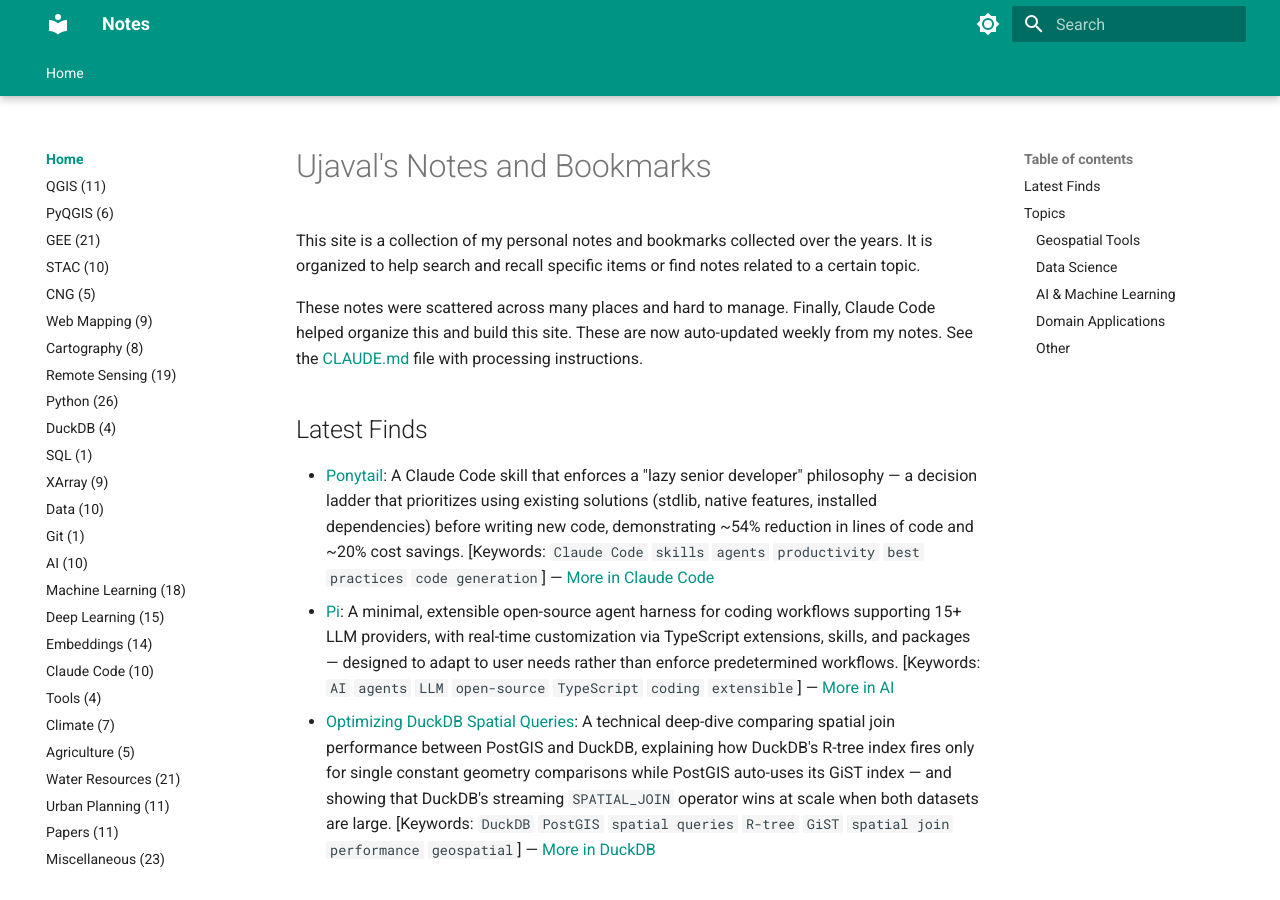
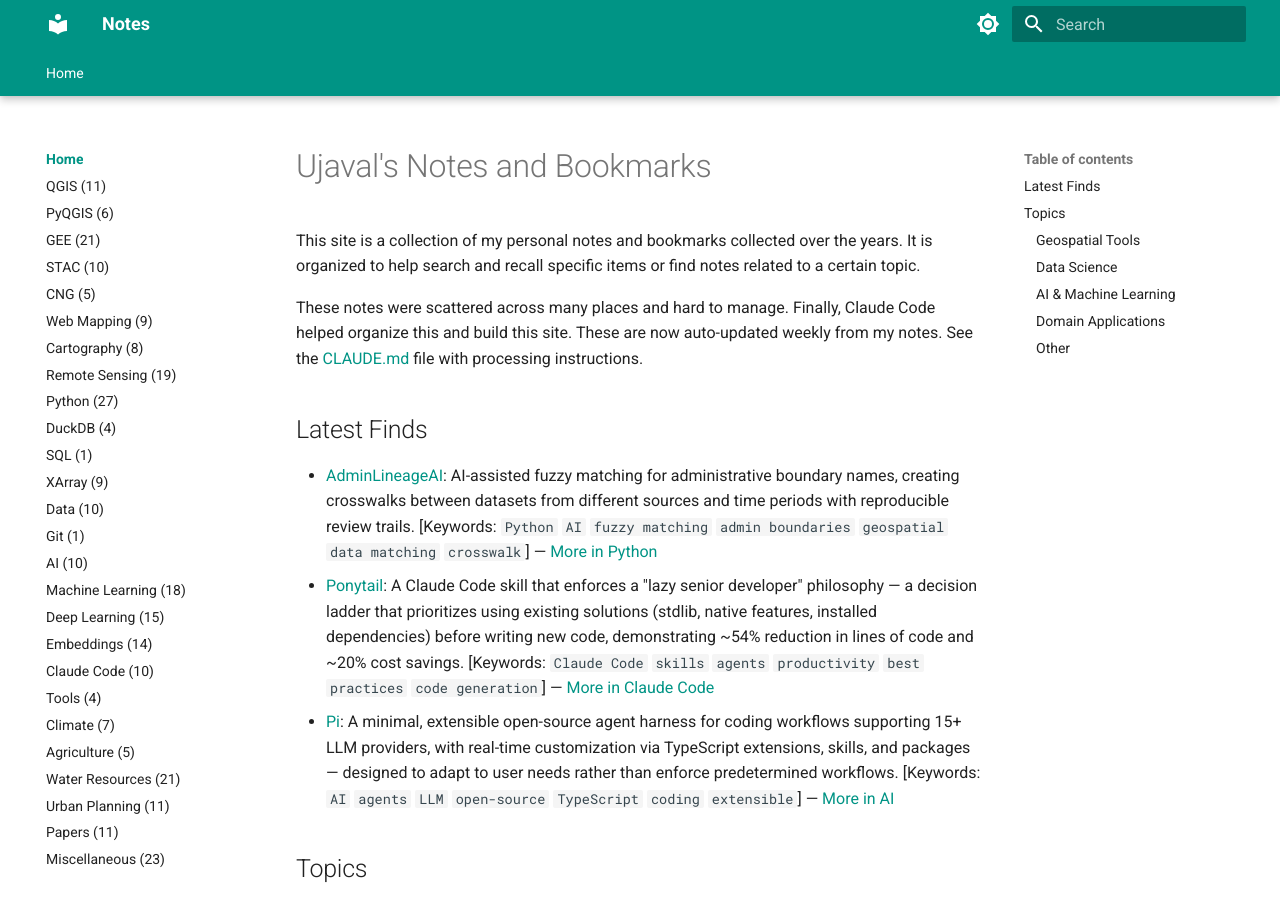
Before and after one commit to spatialthoughts/notes, an MkDocs documentation site: the page built from content/index.md, in a window 1280 px wide and 900 px high. Built offline with MkDocs 1.6.1 and Material for MkDocs 9.7.7, drawn with Linux system fonts in a browser that asks for light colours.

Commit message:
Process 2026-06-23 daily notes: add AdminLineageAI to Python; update Latest Finds
Co-Authored-By: Claude Sonnet 4.6 <noreply@anthropic.com>

```diff
--- a/content/index.md
+++ b/content/index.md
@@ -6,9 +6,9 @@ These notes were scattered across many places and hard to manage. Finally, Claud
 
 ## Latest Finds
 
+- [AdminLineageAI](https://github.com/TahaIbrahimSiddiqui/AdminLineageAI): AI-assisted fuzzy matching for administrative boundary names, creating crosswalks between datasets from different sources and time periods with reproducible review trails. [Keywords: `Python` `AI` `fuzzy matching` `admin boundaries` `geospatial` `data matching` `crosswalk`] — [More in Python](Python.md)
 - [Ponytail](https://github.com/DietrichGebert/ponytail): A Claude Code skill that enforces a "lazy senior developer" philosophy — a decision ladder that prioritizes using existing solutions (stdlib, native features, installed dependencies) before writing new code, demonstrating ~54% reduction in lines of code and ~20% cost savings. [Keywords: `Claude Code` `skills` `agents` `productivity` `best practices` `code generation`] — [More in Claude Code](Claude_Code.md)
 - [Pi](https://pi.dev/): A minimal, extensible open-source agent harness for coding workflows supporting 15+ LLM providers, with real-time customization via TypeScript extensions, skills, and packages — designed to adapt to user needs rather than enforce predetermined workflows. [Keywords: `AI` `agents` `LLM` `open-source` `TypeScript` `coding` `extensible`] — [More in AI](AI.md)
-- [Optimizing DuckDB Spatial Queries](https://www.geomermaids.com/cookbook/duckdb-spatial/): A technical deep-dive comparing spatial join performance between PostGIS and DuckDB, explaining how DuckDB's R-tree index fires only for single constant geometry comparisons while PostGIS auto-uses its GiST index — and showing that DuckDB's streaming `SPATIAL_JOIN` operator wins at scale when both datasets are large. [Keywords: `DuckDB` `PostGIS` `spatial queries` `R-tree` `GiST` `spatial join` `performance` `geospatial`] — [More in DuckDB](DuckDB.md)
 
 ## Topics
 
```
Also changed, not shown: content/Python.md (+2 -0 lines).
